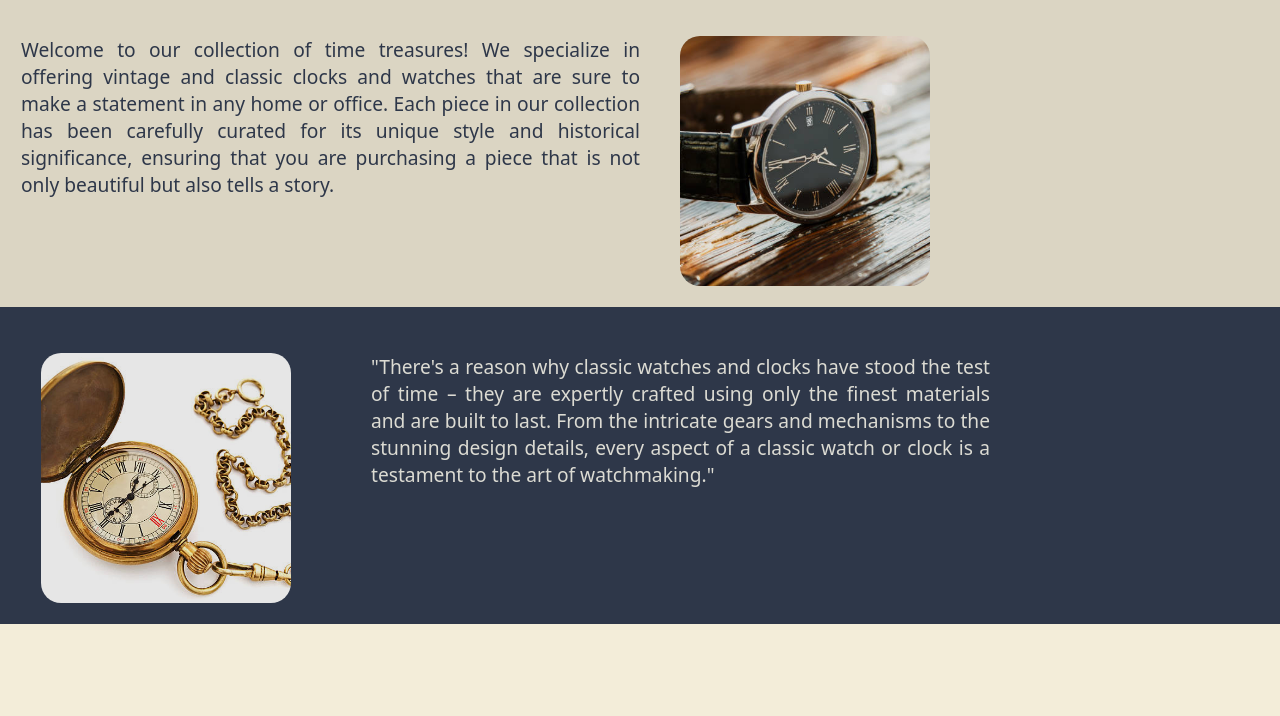
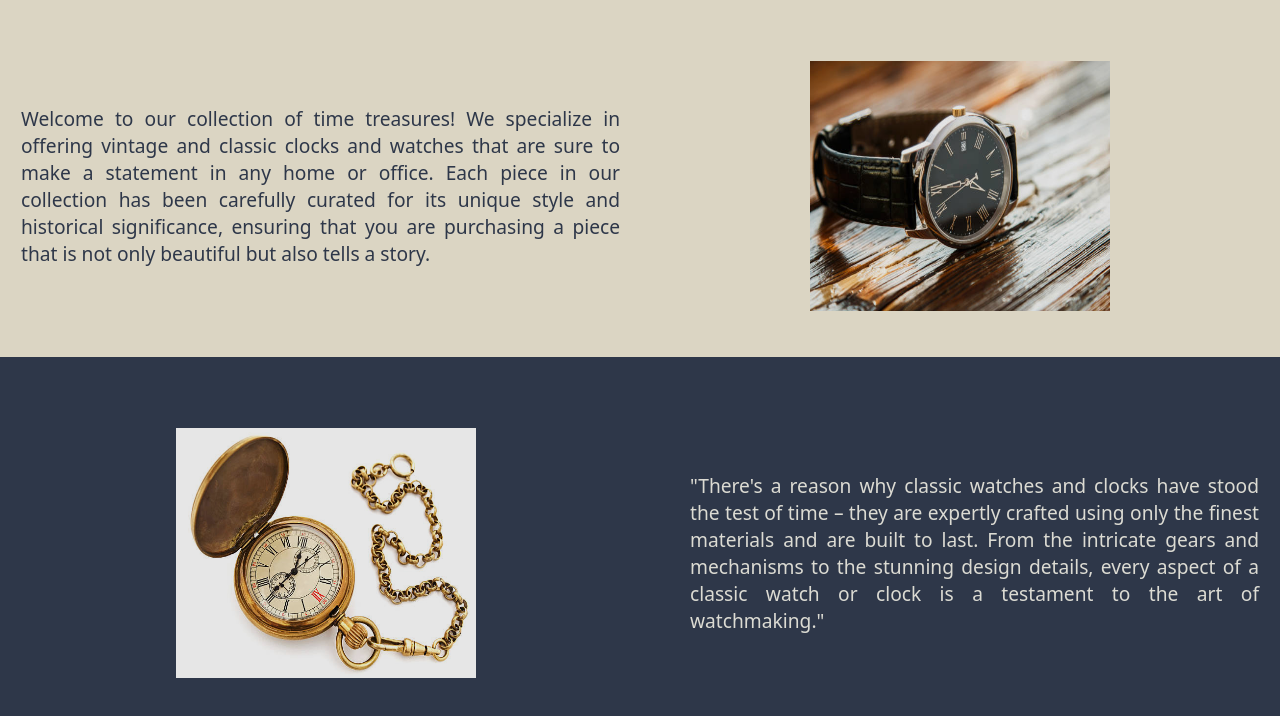
Before and after one commit to OmarElBarazi/TiclOak-Landing-Page, a plain HTML site: page index.html in a window 1280 px wide. Shown: the part 80-796 px from the top of the page. Drawn offline with Linux system fonts and the light colour scheme.

Commit message:
fix center aligning

```diff
--- a/style.css
+++ b/style.css
@@ -141,6 +141,11 @@ body {
 }
 
 /*Body of Page CSS*/
+.body{
+  display: inline-block;
+  justify-content: center;
+  align-items: center;
+}
 
 .primary-content,
 .secondary-content {
@@ -160,6 +165,9 @@ body {
   position: relative;
   z-index: 1;
   width: 50%;
+  align-items: center;
+  display: flex;
+  justify-content: center;
   color: var(--first-color);
   font-size: 1.2em;
   text-align: justify;
@@ -169,14 +177,16 @@ body {
 .primary-content .primary-image,
 .secondary-content .secondary-image {
   background-image: url(./Images/image3-oldClassicWatch.jpg);
-  background-size: cover;
   background-repeat: no-repeat;
   background-position: center center;
-  border-radius: 20px;
   margin-left: 40px;
   margin-top: 25px;
-  width: 250px;
-  height: 250px;
+  background-size: 300px 250px;
+  display: flex;
+  justify-content: center;
+  align-items: center;
+  width: 50%;
+  height: 300px;
 }
 
 .secondary-content {
```
